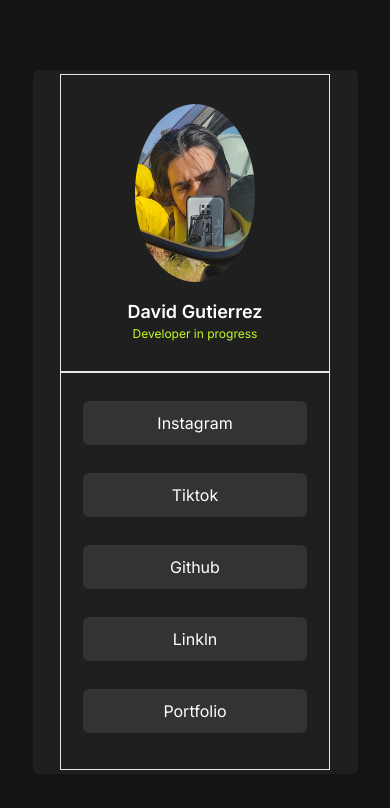
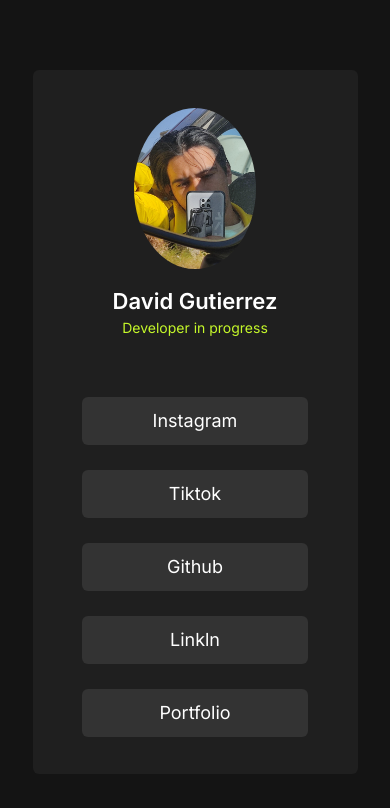
Before and after one commit to David2474/social-link, a React (Vite) app: page / in a window 390 px wide. Shown: the top 808 px of the page. Built offline with nearby package versions, Linux system fonts and the light colour scheme.

Commit message:
add new changes

```diff
--- a/src/App.jsx
+++ b/src/App.jsx
@@ -5,17 +5,17 @@ function App() {
 
   return (
     <section className="text-white py-1 bg-Dark-Grey md:w-5/12 w-10/12  flex flex-col font-inter items-center justify-center h-5/6 rounded-md">
-      <div className="w-5/6 border md:h-1/3 h-2/4 flex flex-col  items-center justify-center">
+      <div className="w-5/6 md:h-1/3 h-2/4 flex flex-col  items-center justify-center">
         <img
           src="/profile-david.jpg"
-          className="h-[60%] md:w-[30%]  w-[45%] rounded-[50%]"/>
+          className="md:h-[60%] h-[54%] md:w-[30%]  w-[45%] rounded-[50%]"/>
         <div className="flex flex-col md:mt-0 mt-4 justify-center items-center">
-          <h1 className=" text-lg font-semibold">David Gutierrez</h1>
-          <p className="text-Green text-xs">Developer in progress</p>
+          <h1 className=" md:text-lg text-[22px] font-semibold">David Gutierrez</h1>
+          <p className="text-Green md:text-xs text-sm">Developer in progress</p>
         </div>
       </div>
 
-      <div className="flex flex-col border items-center pb-2 justify-evenly h-4/6 w-5/6">
+      <div className="flex flex-col items-center pb-2 justify-evenly h-4/6 w-5/6">
         <UsersLinks/>
       </div>
     </section>
--- a/src/components/UsersLinks.jsx
+++ b/src/components/UsersLinks.jsx
@@ -36,7 +36,7 @@ export default function UsersLinks() {
         return(
           <p
             key={link.id}
-            className="bg-Grey hover:bg-zinc-900 md:p-2 p-[10px]  md:w-11/12 w-5/6 rounded-md flex flex-col justify-center items-center">
+            className="bg-Grey hover:bg-zinc-900 md:p-2 p-[10px]  md:w-11/12 w-5/6 md:text-base text-lg rounded-md flex flex-col justify-center items-center">
             <a href={link.link}>{link.title}</a>
           </p>
         )
```
